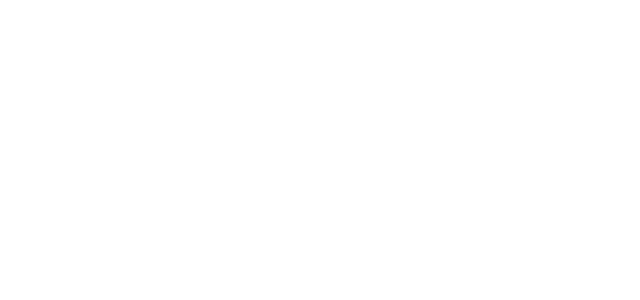
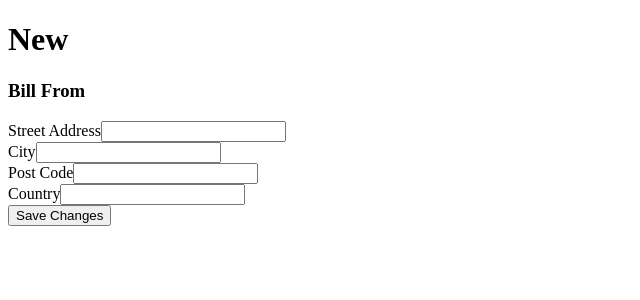
Before and after one commit to acmahaja/frontendmentor-invoice-app, a React (Create React App) app in the folder client/: page /new in a window 1280 px wide. Before the commit this address had no page. Shown: the top 300 px of the page, without its empty margins (0-640 px from the left). Built offline with nearby package versions, Linux system fonts and the light colour scheme.

Commit message:
Implemented New component and post new invoice

```diff
--- a/client/src/App.jsx
+++ b/client/src/App.jsx
@@ -4,13 +4,15 @@
 import Login from "./routes/Login"
 import Dashboard from "./routes/Dashboard"
 import Invoice from "./routes/Invoice"
+import New from "./routes/New"
 
 function App() {
   return (
     <div className="App">
       <BrowserRouter>
         <Routes>
-          <Route path="invoice/:id" element={<Invoice />} />
+          <Route path="/invoice/:id" element={<Invoice />} />
+          <Route path="/new" element={<New />} />
           <Route path="/dashboard" element={<Dashboard />} />
           <Route path="/login" element={<Login />} />
           <Route path="/register" element={<Register />} />
--- a/client/src/routes/Dashboard.jsx
+++ b/client/src/routes/Dashboard.jsx
@@ -17,8 +17,9 @@
     });
 
     const data = await req.json();
-    console.log(1);
+    console.log(data);
     if (data.status === "error") {
+      console.log("Bad Token");
       localStorage.removeItem("token");
       navigate("/login");
     } else {
--- /dev/null
+++ b/client/src/routes/New.jsx
@@ -0,0 +1,83 @@
+import React from "react";
+import { useState } from "react";
+import { useNavigate } from "react-router-dom";
+import "../css/New.css";
+
+function New() {
+  const [street, setStreet] = useState("");
+  const [city, setCity] = useState("");
+  const [postcode, setPostCode] = useState("");
+  const [country, setCountry] = useState("");
+  const [status, setStatus] = useState("");
+
+  let navigate = useNavigate();
+
+  async function submitInvoice(event) {
+    event.preventDefault();
+    console.log("ASd");
+    const response = await fetch("/api/invoice", {
+      method: "POST",
+      headers: {
+        "Content-Type": "application/json",
+        "x-access-token": localStorage.getItem("token"),
+      },
+      body: JSON.stringify({ street, city, postcode, country, status }),
+    });
+
+    const data = await response.json();
+    if (data.status === "ok") {
+      navigate(`/dashboard`);
+    }
+  }
+
+  return (
+    <div>
+      <h1>New</h1>
+      <form onSubmit={submitInvoice}>
+        <div>
+          <h3>Bill From</h3>
+          <div>
+            <div>
+              <label>Street Address</label>
+              <input
+                type="text"
+                value={street}
+                onChange={(e) => setStreet(e.target.value)}
+              />
+            </div>
+          </div>
+          <div>
+            <div>
+              <label>City</label>
+              <input
+                type="text"
+                value={city}
+                onChange={(e) => setCity(e.target.value)}
+              />
+            </div>
+            <div>
+              <label>Post Code</label>
+              <input
+                type="text"
+                value={postcode}
+                onChange={(e) => setPostCode(e.target.value)}
+              />
+            </div>
+            <div>
+              <label>Country</label>
+              <input
+                type="text"
+                value={country}
+                onChange={(e) => setCountry(e.target.value)}
+              />
+            </div>
+          </div>
+        </div>
+
+        <button type="submit">Save Changes</button>
+      </form>
+    </div>
+  );
+}
+
+export default New;
```
Also changed, not shown: client/src/css/New.css (added), 2 other files (tests, documents, lock files or other folders).
